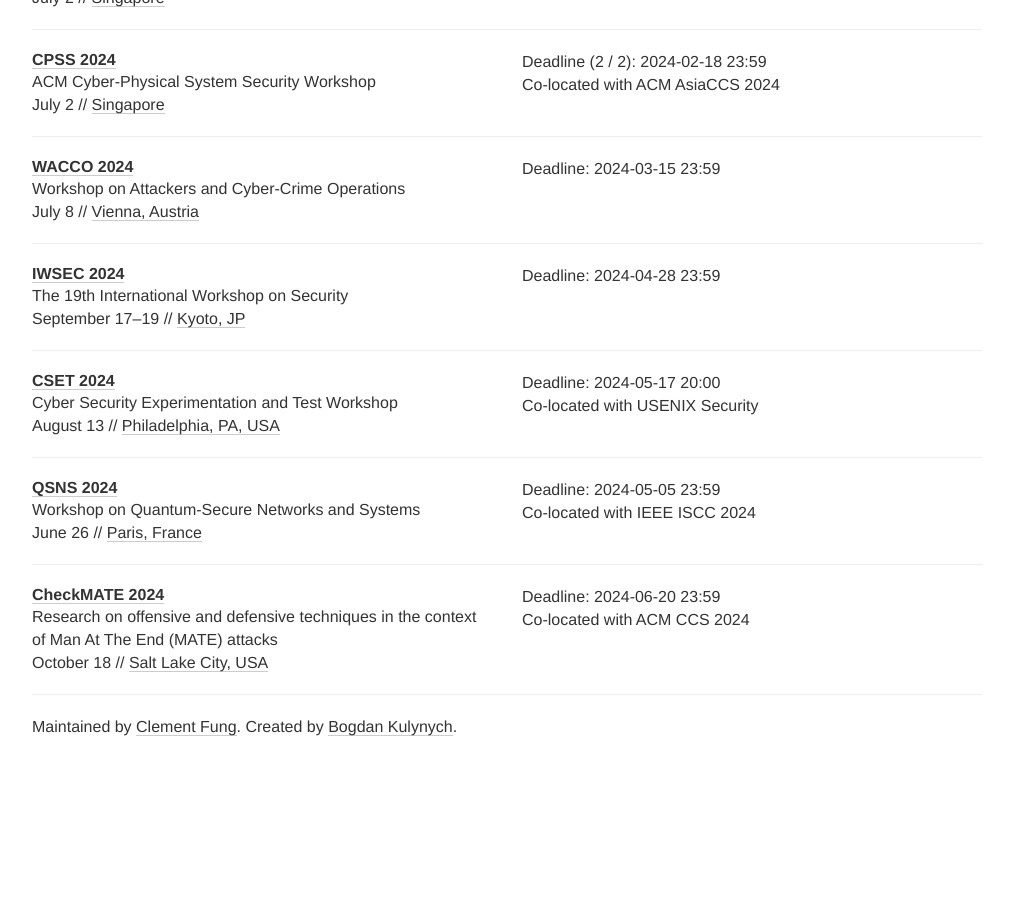
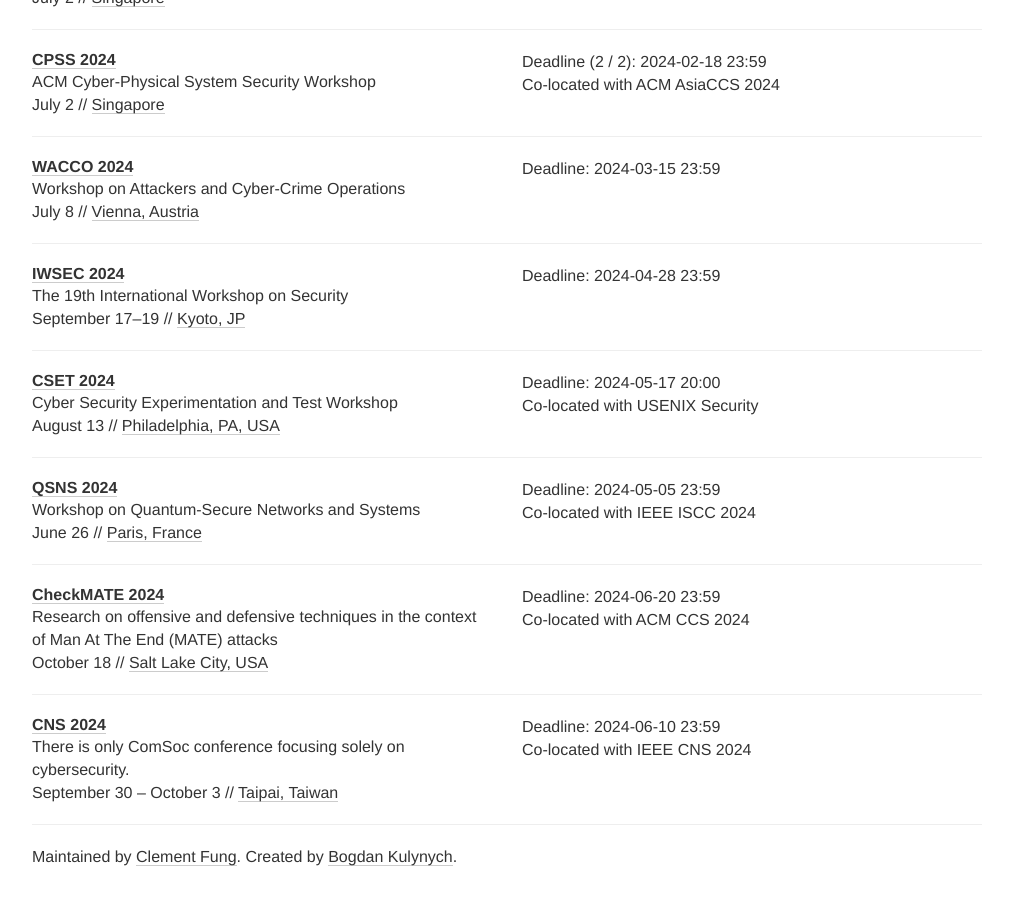
Before and after one commit to sec-deadlines/sec-deadlines.github.io, a Jekyll site: the page built from index.html, in a window 1280 px wide and 900 px high, scrolled down 13699 px. Shown: the whole window, without its empty margins (133-1146 px from the left). Built offline with Jekyll 4.4.1, drawn with Linux system fonts in a browser that asks for light colours; nearby versions of some CDN libraries; comment, search, counter and statistics services are not loaded; before the commit the page ends 14469 px from its top, so only the background shows below that.

Commit message:
Add IEEE CNS 2024

```diff
--- a/_data/conferences.yml
+++ b/_data/conferences.yml
@@ -997,3 +997,13 @@
   date: October 18
   place: Salt Lake City, USA
   tags: [SEC, PRIV, CRYPTO, SHOP]
+
+- name: CNS
+  description: There is only ComSoc conference focusing solely on cybersecurity.
+  year: 2024
+  link: https://cns2024.ieee-cns.org/
+  deadline: ["2024-06-10 23:59"]
+  comment: Co-located with IEEE CNS 2024
+  place: Taipai, Taiwan
+  date: September 30 - October 3
+  tags: [SEC, PRIV, CONF]
```
